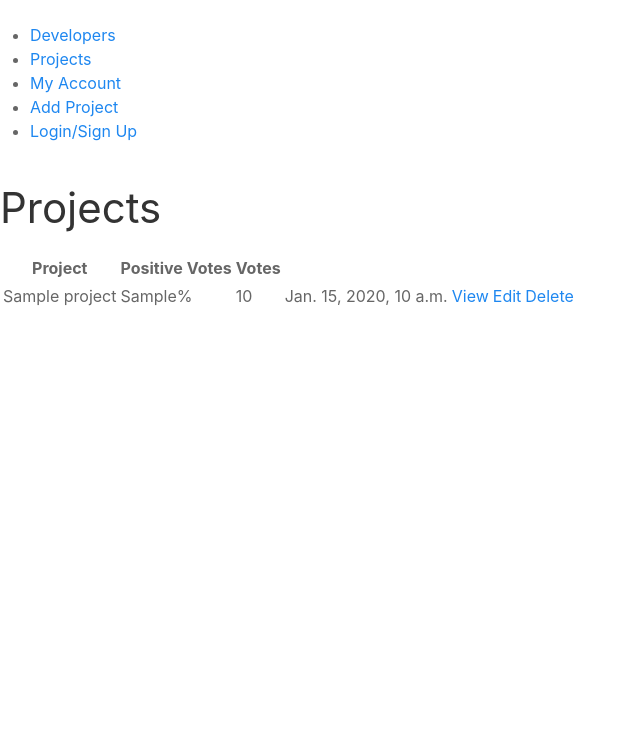
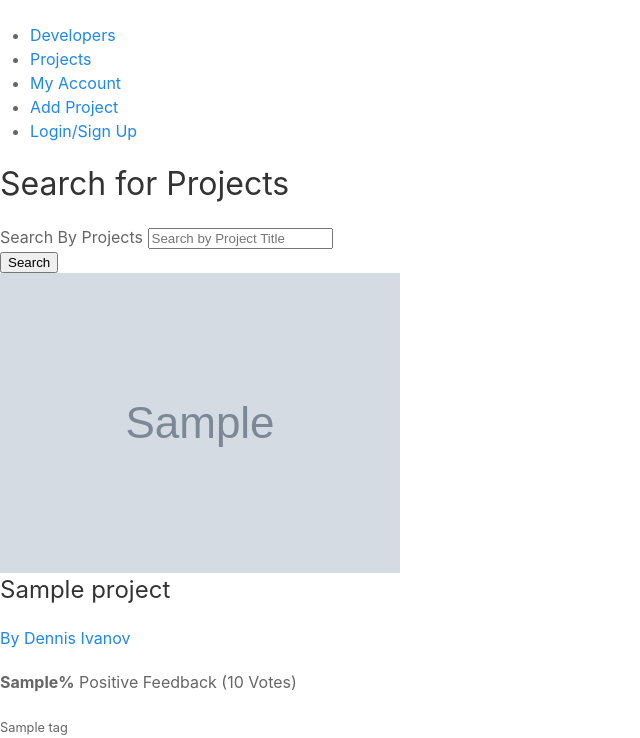
Before and after one commit to NetHead21/developer_search, a Django app: template dev_search/projects/templates/projects/projects.html in a window 1280 px wide. Shown: the part 321-1059 px from the top of the page, without its empty margins (0-640 px from the left). Before the commit the page ends 627 px from the top, so only its background shows below. Run offline with Django 3.2, Linux system fonts and the light colour scheme; the template is opened without the code that fills it: most values are stand-ins (such as "Sample title", 1, 10 or a date in 2020); grey boxes marked "Sample" are stand-in pictures; some libraries are stand-ins or nearby versions.

Commit message:
apply projects template.

```diff
--- a/dev_search/projects/templates/projects/projects.html
+++ b/dev_search/projects/templates/projects/projects.html
@@ -3,35 +3,63 @@
 
 {% block content %}
 
-    <h1>Projects</h1>
+<!-- Main Section -->
+  <main class="projects">
+    <section class="hero-section text-center">
+      <div class="container container--narrow">
+        <div class="hero-section__box">
+          <h2>Search for <span>Projects</span></h2>
+        </div>
 
-    <table>
-        <tr>
-            <th>Project</th>
-            <th>Positive Votes</th>
-            <th>Votes</th>
-            <th></th>
-            <th></th>
-        </tr>
+        <div class="hero-section__search">
+          <form class="form" action="#" method="get">
+            <div class="form__field">
+              <label for="formInput#search">Search By Projects </label>
+              <input class="input input--text" id="formInput#search" type="text" name="text"
+                placeholder="Search by Project Title" />
+            </div>
 
-        {% for project in projects %}
-        <tr>
-            <td>{{ project.title }}</td>
-            <td>{{ project.vote_ratio }}%</td>
-            <td>{{ project.vote_total }}</td>
-            <td>{{ project.created }}</td>
-            <td><a href="{% url 'project' project.id %}">View</a></td>
-            <td><a href="{% url 'update-project' project.id %}">Edit</a></td>
-            <td><a href="{% url 'delete-project' project.id %}">Delete</a></td>
-        </tr>
-        {% endfor %}
-    </table>
+            <input class="btn btn--sub btn--lg" type="submit" value="Search" />
+          </form>
+        </div>
+      </div>
+    </section>
+    <!-- Search Result: DevList -->
+    <section class="projectsList">
+      <div class="container">
+        <div class="grid grid--three">
 
-{#    <ul>#}
-{#        {% for project in projects %}#}
-{#            <li><b><a href="/project/{{ project.id }}">{{ project.title }}:</a></b> {{ project.description }}</li>#}
-{#            <li><b><a href="{% url 'project' project.id %}">{{ project.title }}:</a></b> {{ project.description }}</li>#}
-{#        {% endfor %}#}
-{#    </ul>#}
+            {% for project in projects %}
+              <div class="column">
+                <div class="card project">
+                  <a href="{% url 'project' project.id %}" class="project">
+                    <img class="project__thumbnail" src="{{ project.featured_image.url }}" alt="project thumbnail" />
+                    <div class="card__body">
+                      <h3 class="project__title">{{ project.title }}</h3>
+                      <p><a class="project__author" href="{% url 'project' project.id %}">By Dennis Ivanov</a></p>
+                      <p class="project--rating">
+                        <span style="font-weight: bold;">{{ project.vote_ratio }}%</span> Positive
+                        Feedback ({{ project.vote_total }} Vote{{ project.vote_total|pluralize:"s"}})
+                      </p>
+                      <div class="project__tags">
+                          {% for tag in project.tags.all %}
+                            <span class="tag tag--pill tag--main">
+                              <small>{{ tag }}</small>
+                            </span>
+                          {% endfor %}
 
+                      </div>
+                    </div>
+                  </a>
+                </div>
+              </div>
+            {% endfor %}
+
+
+        </div>
+      </div>
+    </section>
+
+
+  </main>
 {% endblock content %}
--- a/dev_search/templates/navbar.html
+++ b/dev_search/templates/navbar.html
@@ -14,7 +14,7 @@
         </label>
         <ul class="header__menu">
           <li class="header__menuItem"><a href="">Developers</a></li>
-          <li class="header__menuItem"><a href="">Projects</a></li>
+          <li class="header__menuItem"><a href="{% url 'projects' %}">Projects</a></li>
           <li class="header__menuItem"><a href="">My Account</a></li>
             <li class="header__menuItem"><a href="{% url 'create-project' %}">Add Project</a></li>
             <li class="header__menuItem"><a href="" class="btn btn--sub">Login/Sign Up</a></li>
```
Also changed, not shown: dev_search/db.sqlite3.
